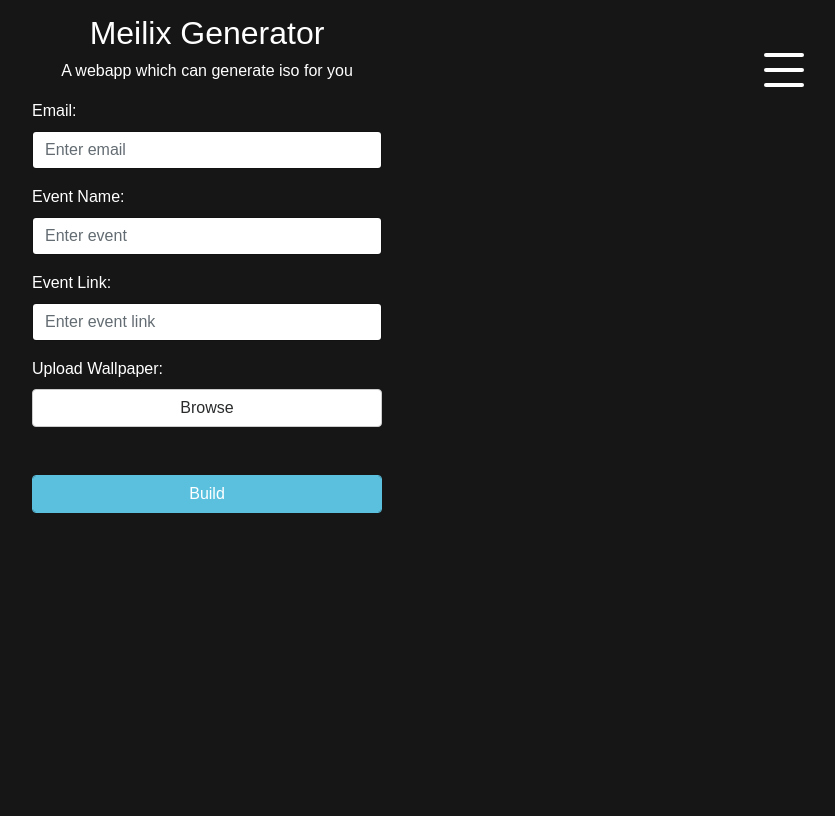
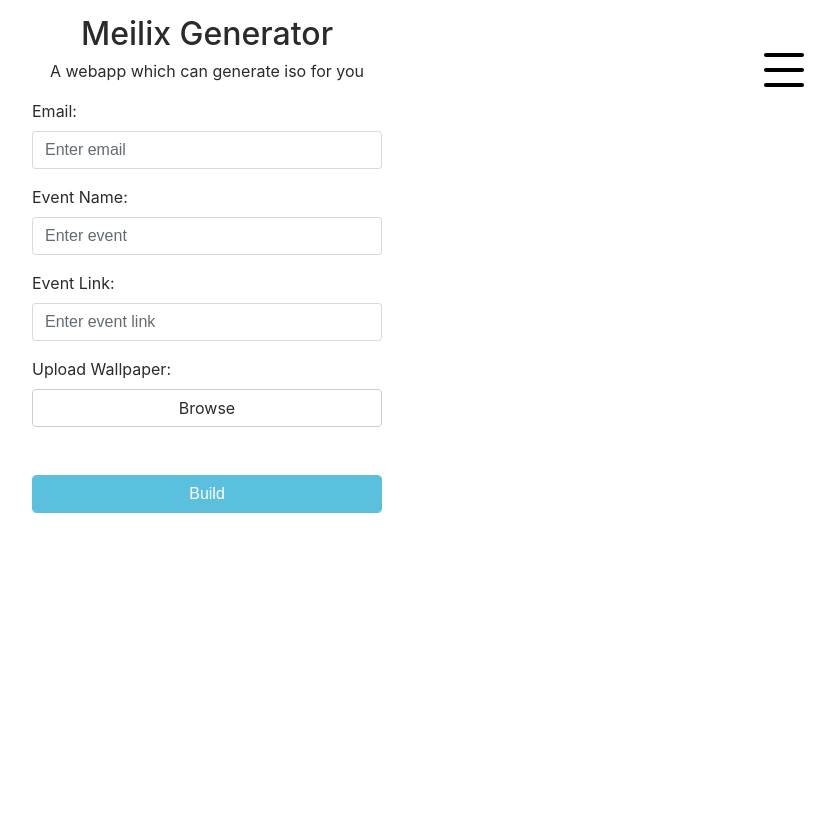
Before and after one commit to fossasia/meilix-generator, a Flask app: page / in a window 1280 px wide. Shown: the whole page, without its empty margins (433-1268 px from the left). After the commit the page ends 513 px from the top, so only its background shows below. Run offline with Flask 2, Linux system fonts and the light colour scheme; some libraries are stand-ins or nearby versions.

Commit message:
changed color theme to white

```diff
--- a/static/css/menu.css
+++ b/static/css/menu.css
@@ -1,22 +1,3 @@
-a {
-  color: #333;
-  text-decoration: none;
-}
-
-html {
-  width: 100%;
-  height: 100%;
-}
-
-body {
-  background: #161616;
-  width: 100%;
-  height: 100%;
-  font-family: Arial, Helvetica, sans-serif;
-  color: #fff;
-}
-
-
 .open {
   position: fixed;
   top: 40px;
@@ -40,7 +21,7 @@ body {
   height: 4px;
   width: 40px;
   border-radius: 40px;
-  background-color: #fff;
+  background-color: #000;
   position: absolute;
   right: 3px;
   top: 3px;
@@ -135,6 +116,7 @@ body {
 }
 .oppenned span:nth-child(1), .oppenned span:nth-child(3) {
   z-index: 100;
+  background-color: #fff;
   -webkit-transform: rotate(45deg);
   -moz-transform: rotate(45deg);
   -o-transform: rotate(45deg);
```
